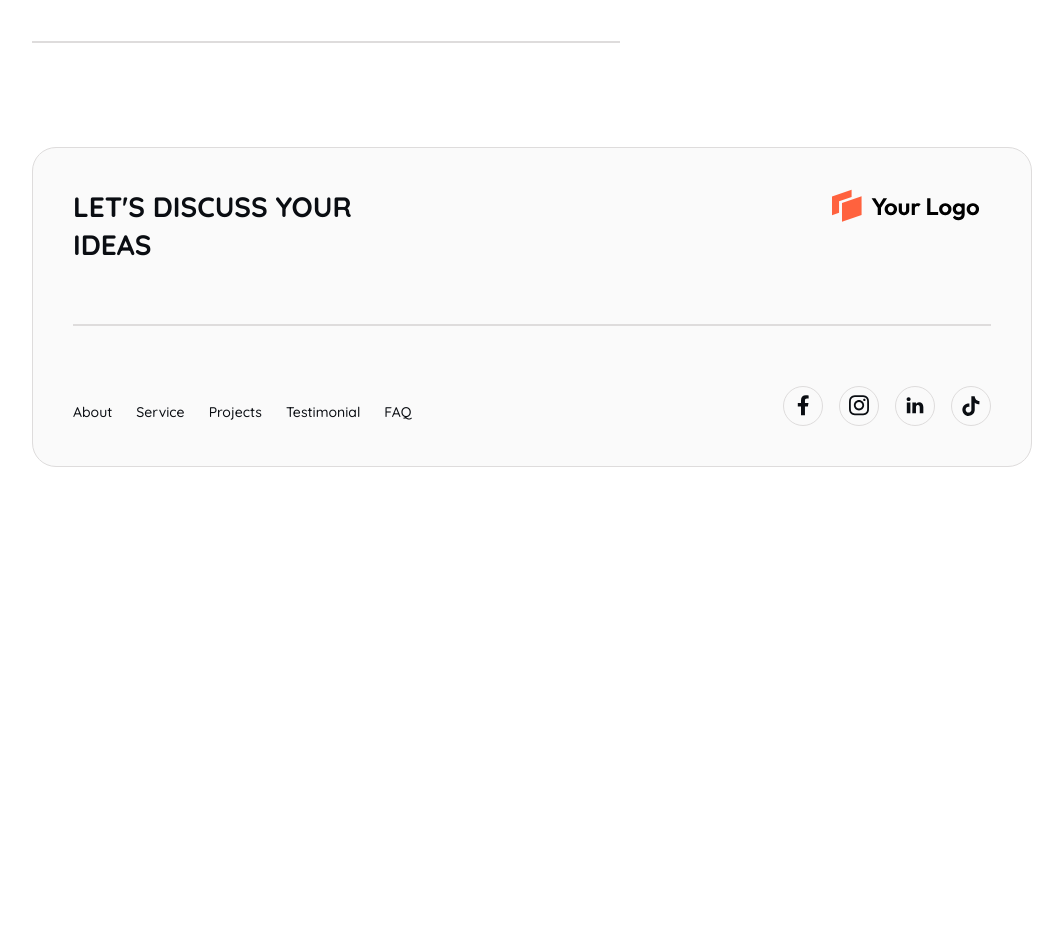
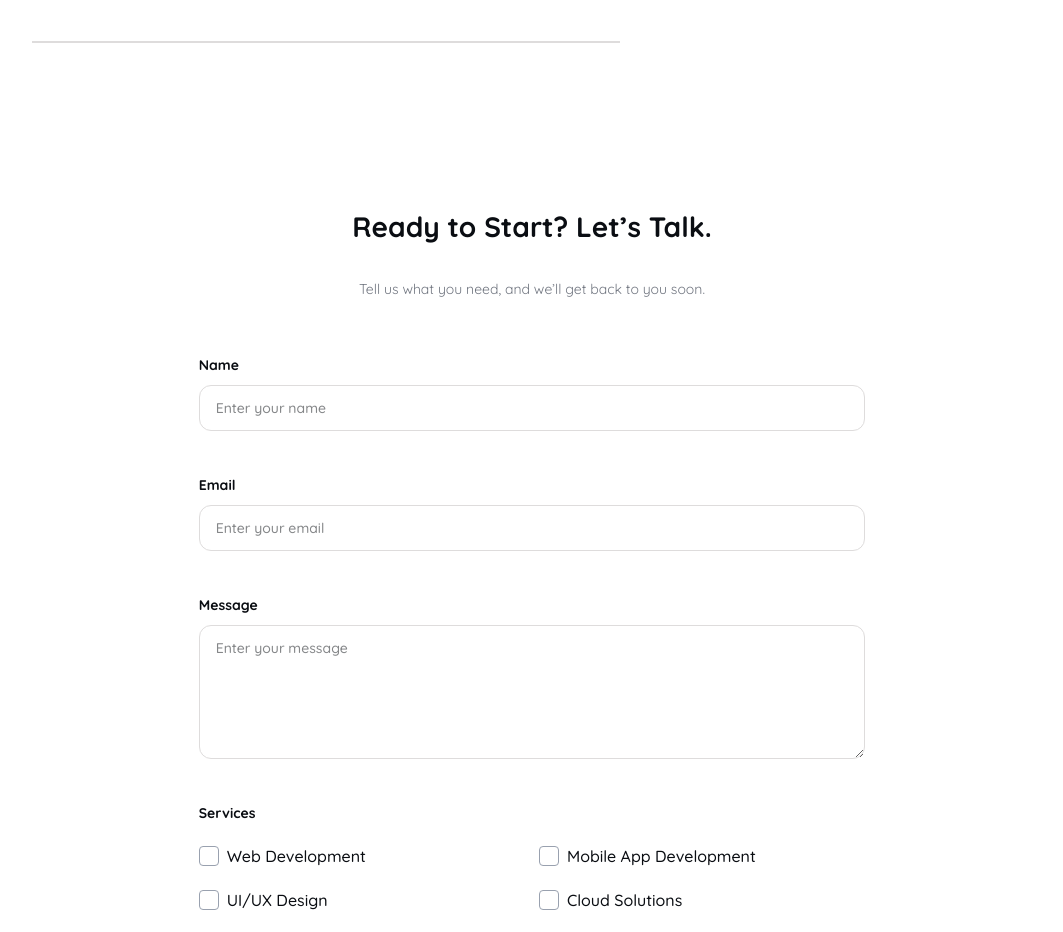
Before and after one commit to hanssav/wph-7-landing-page, a React (Vite) app: page / in a window 1280 px wide. Shown: the part 5260-6192 px from the top of the page, without its empty margins (108-1171 px from the left). Before the commit the page ends 5751 px from the top, so only its background shows below. Built offline with nearby package versions, Linux system fonts and the light colour scheme.

Commit message:
feat/contact-me
Signed-off-by: hanssav <handihandi40@gmail.com>

```diff
--- a/src/App.tsx
+++ b/src/App.tsx
@@ -1,5 +1,6 @@
 import About from './components/container/AboutSection';
 import Brand from './components/container/BrandSection';
+import ContactMe from './components/container/ContactMeSection';
 import Hero from './components/container/HeroSection';
 import Industry from './components/container/IndustrySection';
 import Layout from './components/container/Layout';
@@ -22,6 +23,7 @@ function App() {
         <Portofolio />
         <Testimonial />
         <Qna />
+        <ContactMe />
       </main>
     </Layout>
   );
--- /dev/null
+++ b/src/components/container/ContactMeSection/ContactMe.constants.ts
@@ -0,0 +1,15 @@
+type Service = {
+  id: string;
+  label: string;
+};
+
+const services: Service[] = [
+  { id: 'web', label: 'Web Development' },
+  { id: 'mobile', label: 'Mobile App Development' },
+  { id: 'uiux', label: 'UI/UX Design' },
+  { id: 'cloud', label: 'Cloud Solutions' },
+  { id: 'software', label: 'Software Development' },
+  { id: 'others', label: 'Others' },
+] as const;
+
+export { services };
--- /dev/null
+++ b/src/components/container/ContactMeSection/ContactMe.tsx
@@ -0,0 +1,66 @@
+import React from 'react';
+import { Subtitle, Title } from '../../ui/Typography';
+import SectionWrapper from '../SectionWrapper';
+import Input, { Checkbox, Label, Textarea } from '../../ui/Input';
+import Button from '../../ui/Button';
+import { services } from './ContactMe.constants';
+
+const ContactMe: React.FC = () => {
+  return (
+    <SectionWrapper
+      id='contact-me'
+      className='flex flex-col py-10 gap-16 lg:py-20 lg:gap-12 lg:justify-center lg:items-center'
+    >
+      <div className='flex flex-col gap-6 text-center'>
+        <Title>Ready to Start? Let’s Talk.</Title>
+
+        <Subtitle className='text-base-500'>
+          Tell us what you need, and we’ll get back to you soon.
+        </Subtitle>
+      </div>
+
+      {/* <!-- INPUT --> */}
+      <div className='flex flex-col gap-10 lg:w-2/3'>
+        <div className='flex flex-col gap-[6px] w-full'>
+          <Label htmlFor='name'>Name</Label>
+          <Input type='text' id='name' placeholder='Enter your name' />
+        </div>
+
+        <div className='flex flex-col gap-[6px] w-full'>
+          <Label htmlFor='email'>Email</Label>
+          <Input type='email' id='email' placeholder='Enter your email' />
+        </div>
+
+        {/* <!-- TEXTAREA --> */}
+        <div className='flex flex-col justify-start h-full gap-[6px] w-full'>
+          <Label htmlFor='message'>Message</Label>
+          <Textarea
+            name='message'
+            id='message'
+            placeholder='Enter your message'
+            className='h-[134px]'
+          />
+        </div>
+
+        {/* <!-- CCHECKBOX --> */}
+        <div className='input-item flex flex-col gap-[14px] w-full'>
+          <label htmlFor='services' className='font-bold text-sm leading-sm'>
+            Services
+          </label>
+
+          <div className='grid grid-cols-1 lg:grid-cols-2 gap-[14px]'>
+            {services.map((service) => (
+              <Checkbox key={service.id} label={service.label} />
+            ))}
+          </div>
+        </div>
+
+        <Button className='font-bold text-sm leading-sm lg:text-md lg:leading-md'>
+          Send
+        </Button>
+      </div>
+    </SectionWrapper>
+  );
+};
+
+export default ContactMe;
--- /dev/null
+++ b/src/components/container/ContactMeSection/index.tsx
@@ -0,0 +1,3 @@
+import ContactMe from './ContactMe';
+
+export default ContactMe;
--- /dev/null
+++ b/src/components/ui/Input/Checkbox.tsx
@@ -0,0 +1,40 @@
+import React from 'react';
+import clsx from 'clsx';
+
+type CheckboxProps = {
+  label: string;
+  checked?: boolean;
+  onChange?: (e: React.ChangeEvent<HTMLInputElement>) => void;
+};
+
+const Checkbox: React.FC<CheckboxProps> = ({ label, checked, onChange }) => {
+  return (
+    <label className='inline-flex items-center gap-2 cursor-pointer relative'>
+      <input
+        type='checkbox'
+        className={clsx(
+          'peer appearance-none w-5 h-5 border border-gray-400 rounded-sm bg-white',
+          'checked:bg-primary checked:border-primary',
+          'dark:bg-base-950 dark:border-base-800'
+        )}
+        checked={checked}
+        onChange={onChange}
+      />
+      {/* Custom check icon */}
+      <svg
+        className='absolute w-5 h-5 text-white hidden peer-checked:block pointer-events-none'
+        fill='none'
+        stroke='currentColor'
+        strokeWidth='3'
+        viewBox='0 0 24 24'
+      >
+        <path d='M5 13l4 4L19 7' />
+      </svg>
+      <span className='font-medium text-sm leading-sm lg:text-md lg:leading-md'>
+        {label}
+      </span>
+    </label>
+  );
+};
+
+export default Checkbox;
--- a/src/components/ui/Input/Input.tsx
+++ b/src/components/ui/Input/Input.tsx
@@ -1,7 +1,18 @@
+import clsx from 'clsx';
 import React, { type InputHTMLAttributes } from 'react';
 
-const Input: React.FC<InputHTMLAttributes<HTMLInputElement>> = (props) => {
-  return <input {...props} />;
+const Input: React.FC<
+  { className?: string } & InputHTMLAttributes<HTMLInputElement>
+> = ({ className, ...props }) => {
+  return (
+    <input
+      {...props}
+      className={clsx(
+        'w-full border border-base-border dark:border-base-800 py-2 px-4 rounded-xl font-medium text-sm leading-sm',
+        className
+      )}
+    />
+  );
 };
 
 export default Input;
--- /dev/null
+++ b/src/components/ui/Input/Label.tsx
@@ -0,0 +1,20 @@
+import clsx from 'clsx';
+import type { LabelHTMLAttributes } from 'react';
+
+type Label = {
+  children: React.ReactNode;
+} & LabelHTMLAttributes<HTMLLabelElement>;
+
+const Label: React.FC<Label> = ({ children, className, ...props }) => {
+  return (
+    <label
+      htmlFor='name'
+      className={clsx('font-bold text-sm leading-sm', className)}
+      {...props}
+    >
+      {children}
+    </label>
+  );
+};
+
+export default Label;
--- /dev/null
+++ b/src/components/ui/Input/Textarea.tsx
@@ -0,0 +1,20 @@
+import clsx from 'clsx';
+import React, { type TextareaHTMLAttributes } from 'react';
+
+type TextareaProps = {
+  className: string;
+} & TextareaHTMLAttributes<HTMLTextAreaElement>;
+
+const Textarea: React.FC<TextareaProps> = ({ className, ...props }) => {
+  return (
+    <textarea
+      className={clsx(
+        'w-full border border-base-border dark:border-base-800 py-2 px-4 rounded-xl font-medium text-sm leading-sm',
+        className
+      )}
+      {...props}
+    />
+  );
+};
+
+export default Textarea;
--- a/src/components/ui/Input/index.tsx
+++ b/src/components/ui/Input/index.tsx
@@ -1,3 +1,6 @@
-import Input from "./Input";
+import Input from './Input';
+export { default as Textarea } from './Textarea';
+export { default as Checkbox } from './Checkbox';
+export { default as Label } from './Label';
 
 export default Input;
```
